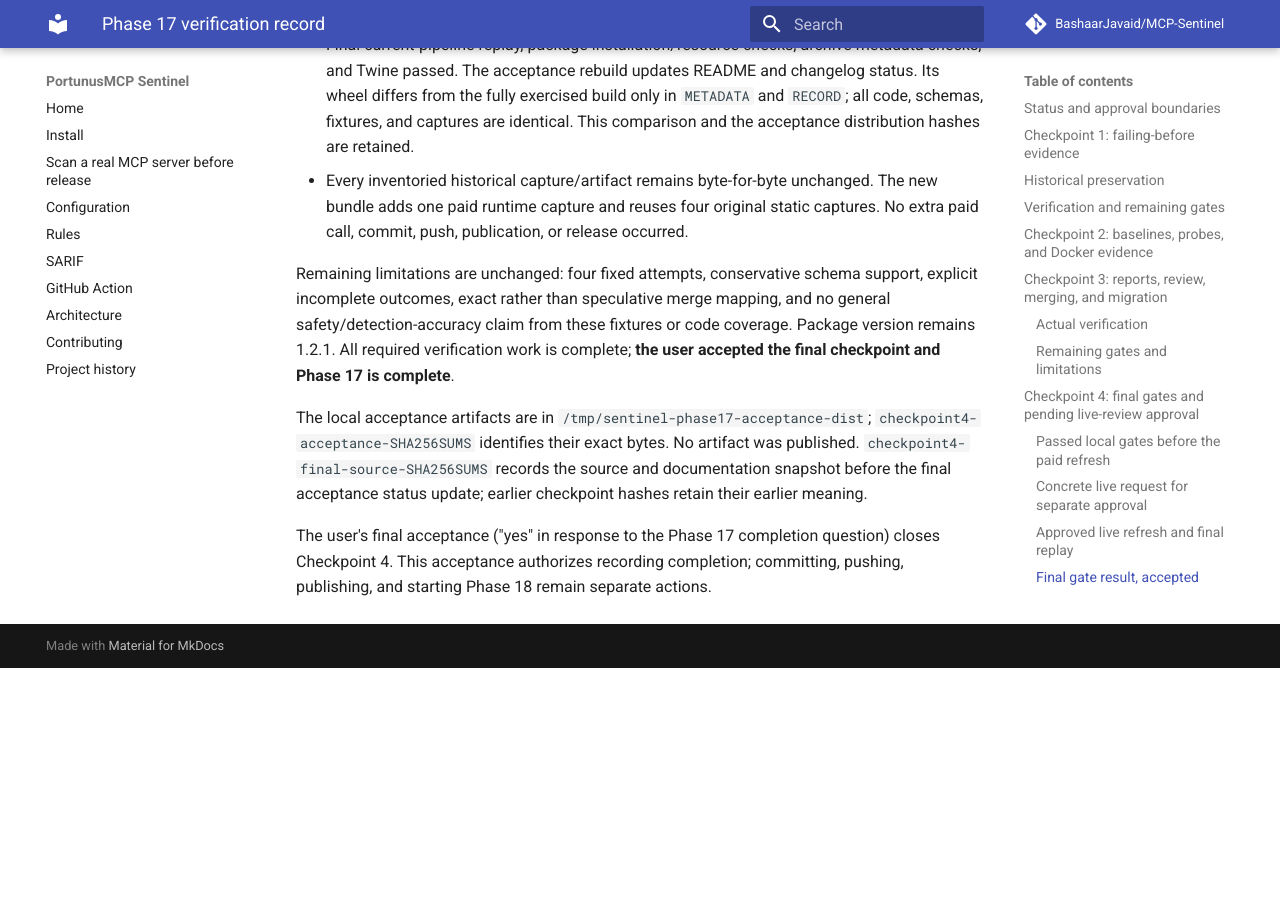
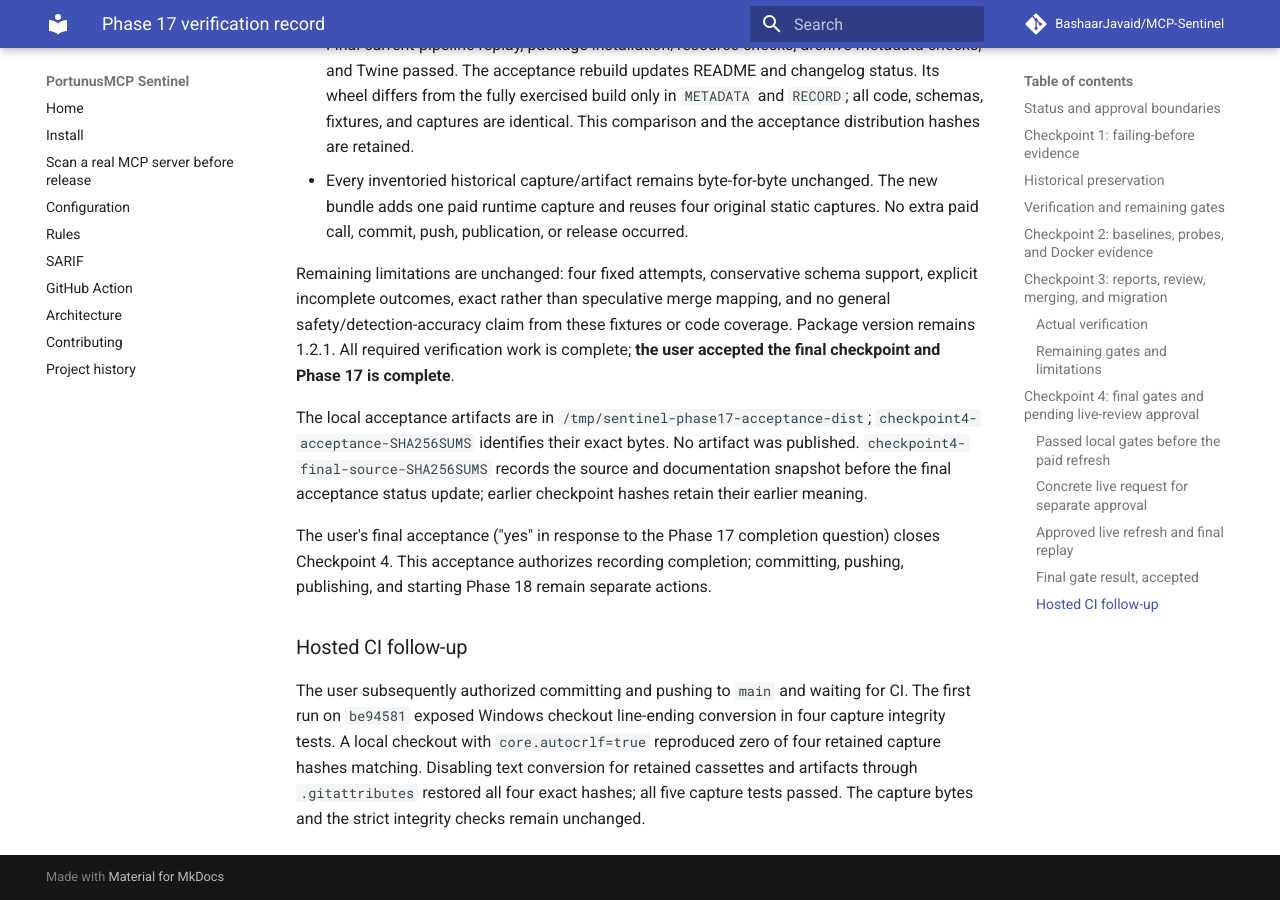
Before and after one commit to BashaarJavaid/MCP-Sentinel, an MkDocs documentation site: the page built from docs/phase17-verification.md, in a window 1280 px wide and 900 px high, scrolled down 11964 px. Built offline with MkDocs 1.6.1 and Material for MkDocs 9.7.7, drawn with Linux system fonts in a browser that asks for light colours; comment, search, counter and statistics services are not loaded; before the commit the page ends 12632 px from its top, so only the background shows below that.

Commit message:
Preserve retained evidence bytes on Windows checkouts

```diff
--- a/docs/phase17-verification.md
+++ b/docs/phase17-verification.md
@@ -459,3 +459,13 @@ checkpoint hashes retain their earlier meaning.
 The user's final acceptance ("yes" in response to the Phase 17 completion
 question) closes Checkpoint 4. This acceptance authorizes recording completion;
 committing, pushing, publishing, and starting Phase 18 remain separate actions.
+
+### Hosted CI follow-up
+
+The user subsequently authorized committing and pushing to `main` and waiting
+for CI. The first run on `be94581` exposed Windows checkout line-ending
+conversion in four capture integrity tests. A local checkout with
+`core.autocrlf=true` reproduced zero of four retained capture hashes matching.
+Disabling text conversion for retained cassettes and artifacts through
+`.gitattributes` restored all four exact hashes; all five capture tests passed.
+The capture bytes and the strict integrity checks remain unchanged.
```
Also changed, not shown: 1 other file.
